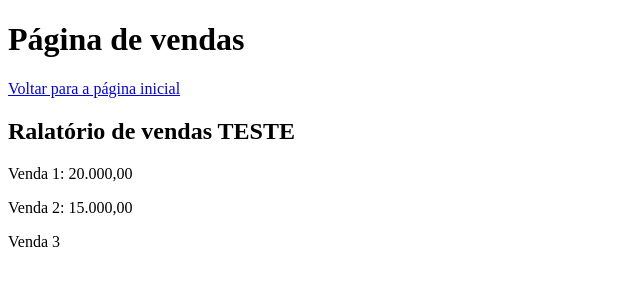
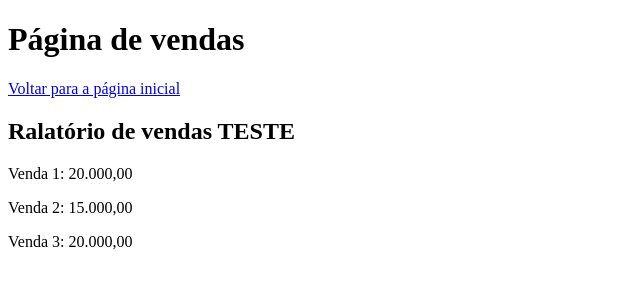
Before and after one commit to Fabrowser/aula_github, a plain HTML site: page vendas.html in a window 1280 px wide. Shown: the full height of the page, 0-640 px from the left. Drawn offline with Linux system fonts and the light colour scheme.

Commit message:
Alterado vendas 3

```diff
--- a/vendas.html
+++ b/vendas.html
@@ -13,6 +13,6 @@
     <h2>Ralatório de vendas TESTE</h2>
     <p>Venda 1: 20.000,00</p>
     <p>Venda 2: 15.000,00</p>
-    <p>Venda 3</p>
+    <p>Venda 3: 20.000,00</p>
 </body>
 </html>
```
